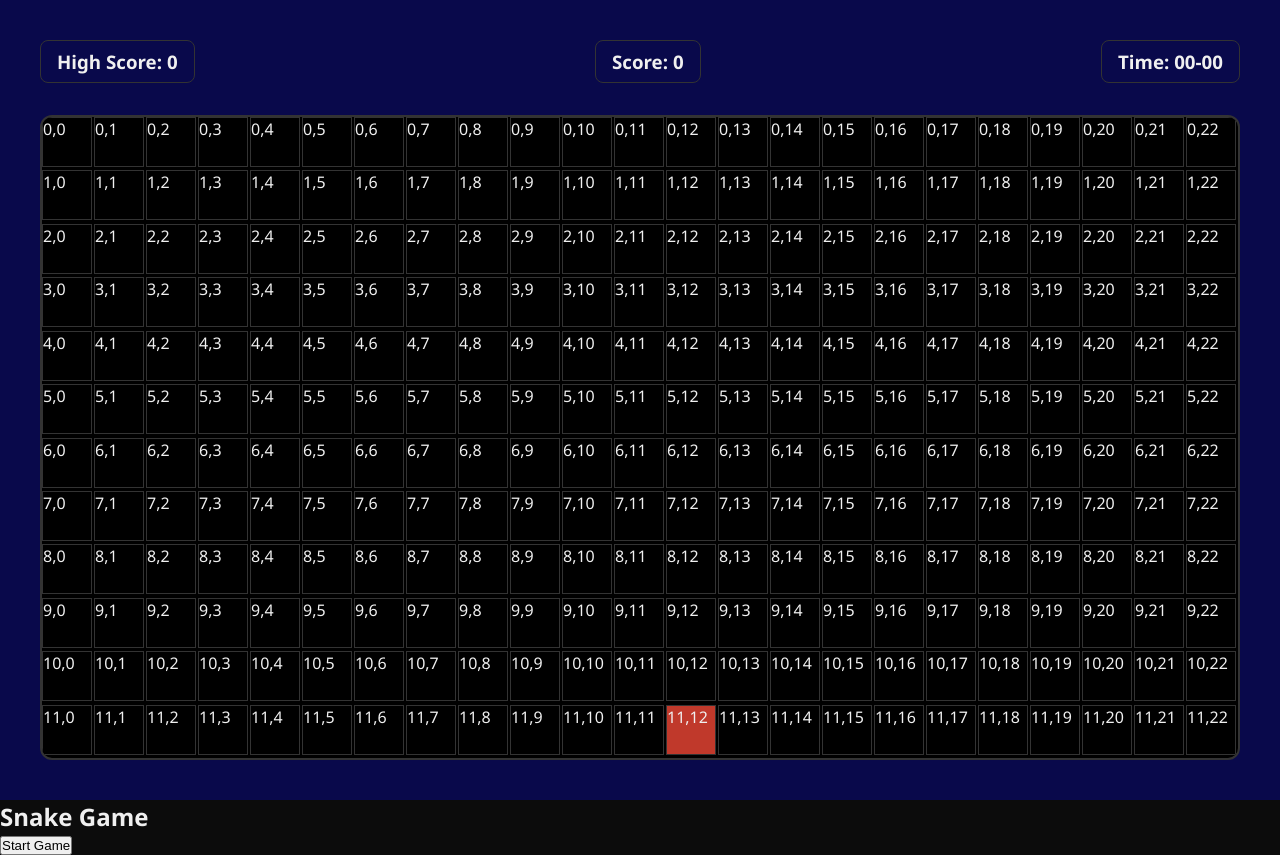
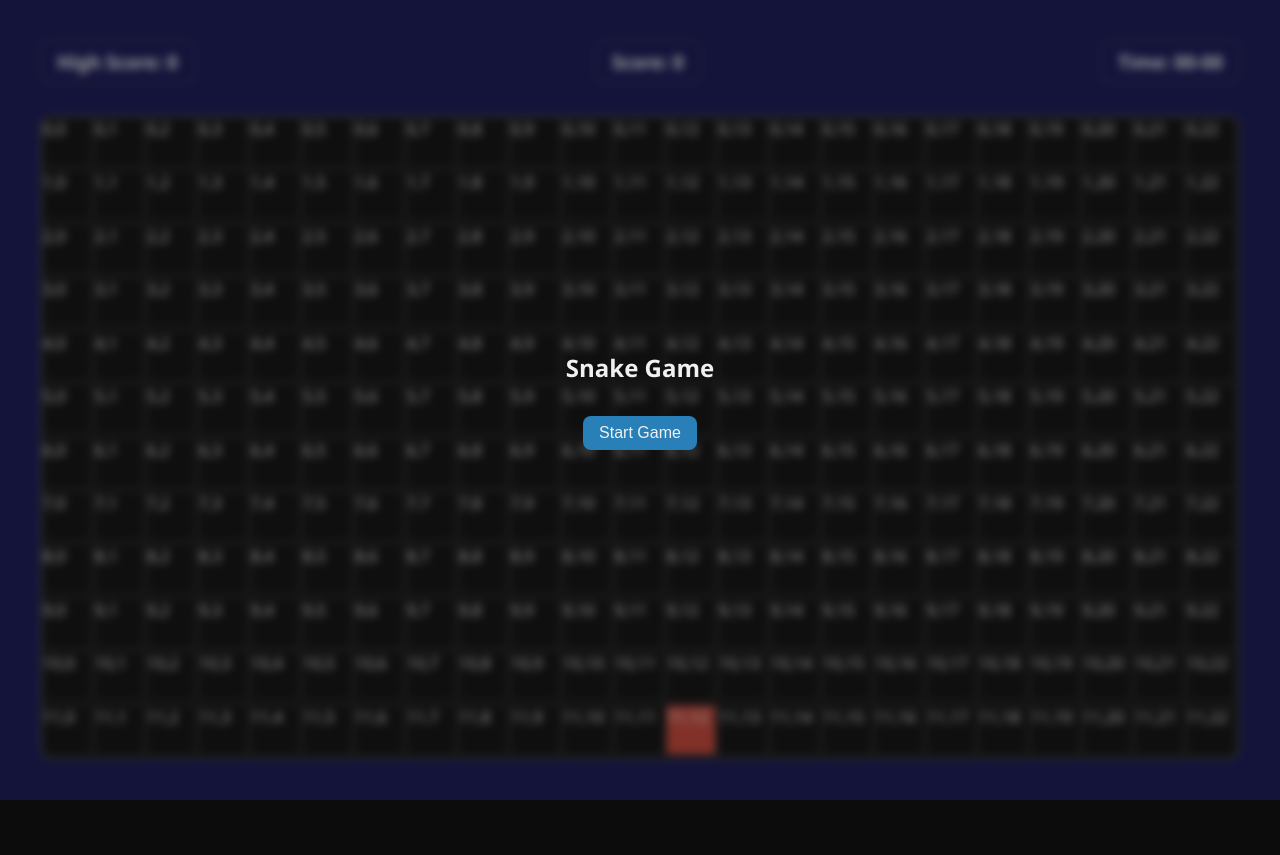
Before and after one commit to mdsajib50/snake-game, a plain HTML site: page index.html in a window 1280 px wide. After the commit the page ends 800 px from the top, so only its background shows below. Drawn offline with Linux system fonts and the light colour scheme.

Commit message:
styling modal and start button

```diff
--- a/index.html
+++ b/index.html
@@ -28,7 +28,7 @@
         <div class="modal">
             <div class="start-game">
                 <h2>Snake Game</h2>
-                <button id="btn start-btn">Start Game</button>
+                <button class="btn start-btn">Start Game</button>
             </div>
         </div>
     </main>
--- a/style.css
+++ b/style.css
@@ -40,6 +40,20 @@ html{
     background-color: var(--bg-primary-color);
     color: var(--text-primary-color);
     font-family: 'Segoe UI', Tahoma, Geneva, Verdana, sans-serif;
+}
+
+.btn{
+    padding: var(--spacing-sm) var(--spacing-md);
+    border: none;
+    border-radius: var(--border-radius-sm);
+    background-color: #2980b9;
+    color: var(--text-primary-color);
+    cursor: pointer;
+    font-size: 1rem;
+    transition: background-color 0.3s ease;
+}
+.btn:hover{
+    background-color: #3498db;
 }
 
 section{
@@ -91,4 +105,23 @@ section .infos{
 
 .food{
         background-color: var(--bg-food-color);
-    }
+}
+
+.modal{
+    position: absolute;
+    top: 0;
+    width: 100vw;
+    height: 100vh;
+    background-color: rgba(39, 39, 39, 0.404);
+    backdrop-filter: blur(4px);
+    display: flex;
+    justify-content: center;
+    align-items: center;
+}
+
+.modal .start-game{
+    display: flex;
+    flex-direction: column;
+    align-items: center;
+    gap: var(--spacing-xl);
+}
```
